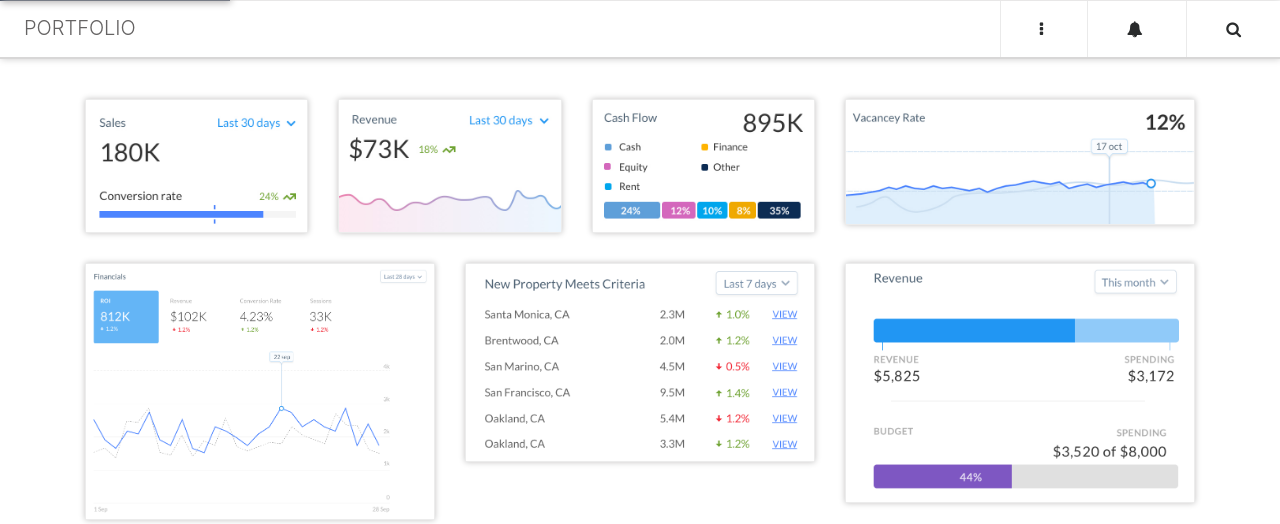
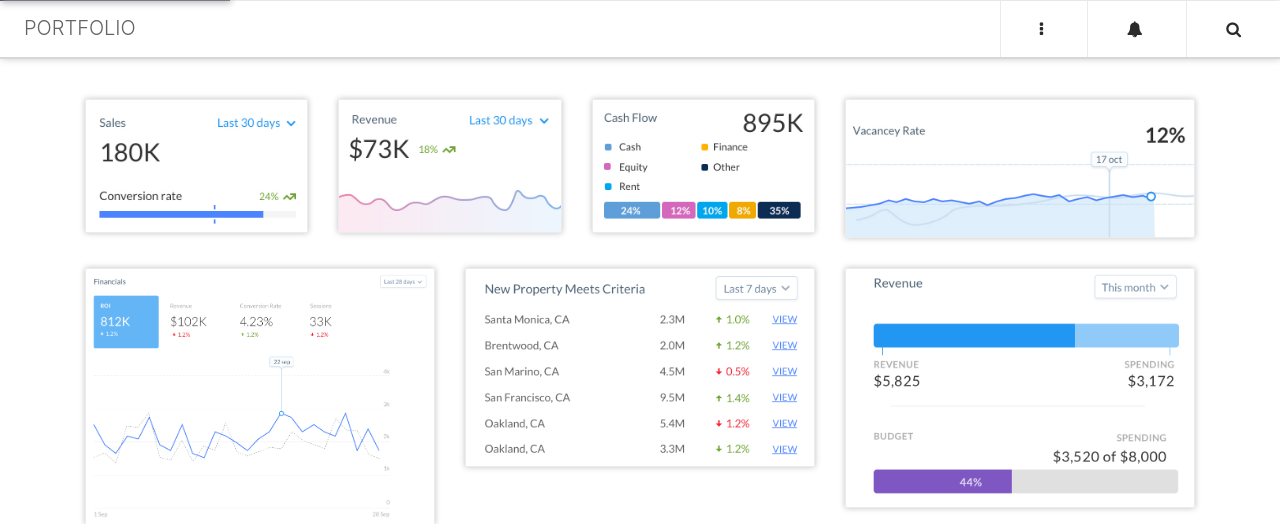
Before and after one commit to ShirinD/Investa, a PHP site: page /dashboard.html in a window 1280 px wide. Shown: the part 799-1323 px from the top of the page. Run offline with PHP 8.4, Linux system fonts and the light colour scheme; some libraries are stand-ins or nearby versions.

Commit message:
Update stylesheet.css

```diff
--- a/assets/css/stylesheet.css
+++ b/assets/css/stylesheet.css
@@ -122,3 +122,7 @@
 	max-width: 99%;
 	padding-bottom: 30px;
 }
+
+#vacancey-pic {
+    margin-top: 13px;
+}
```
